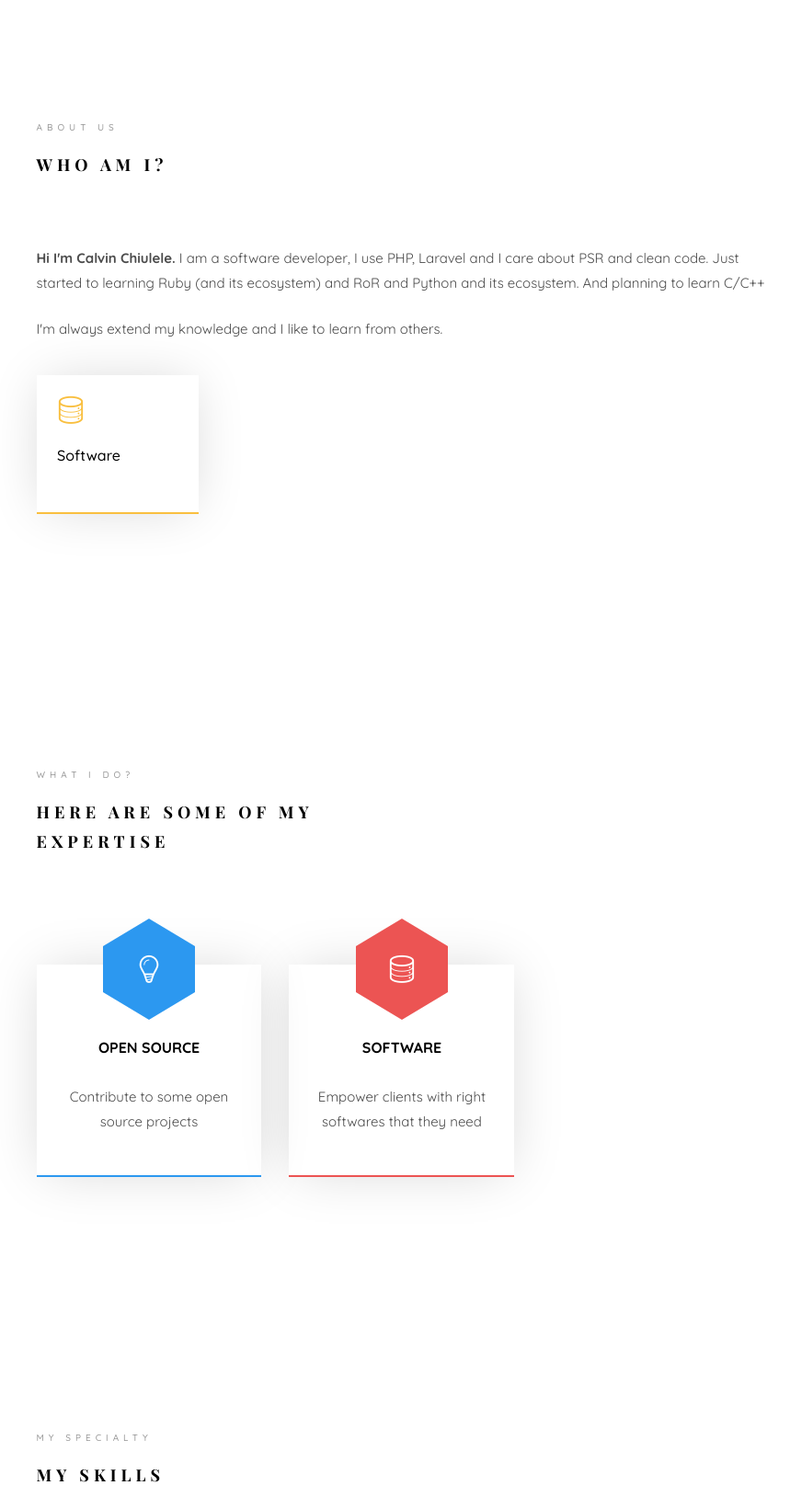
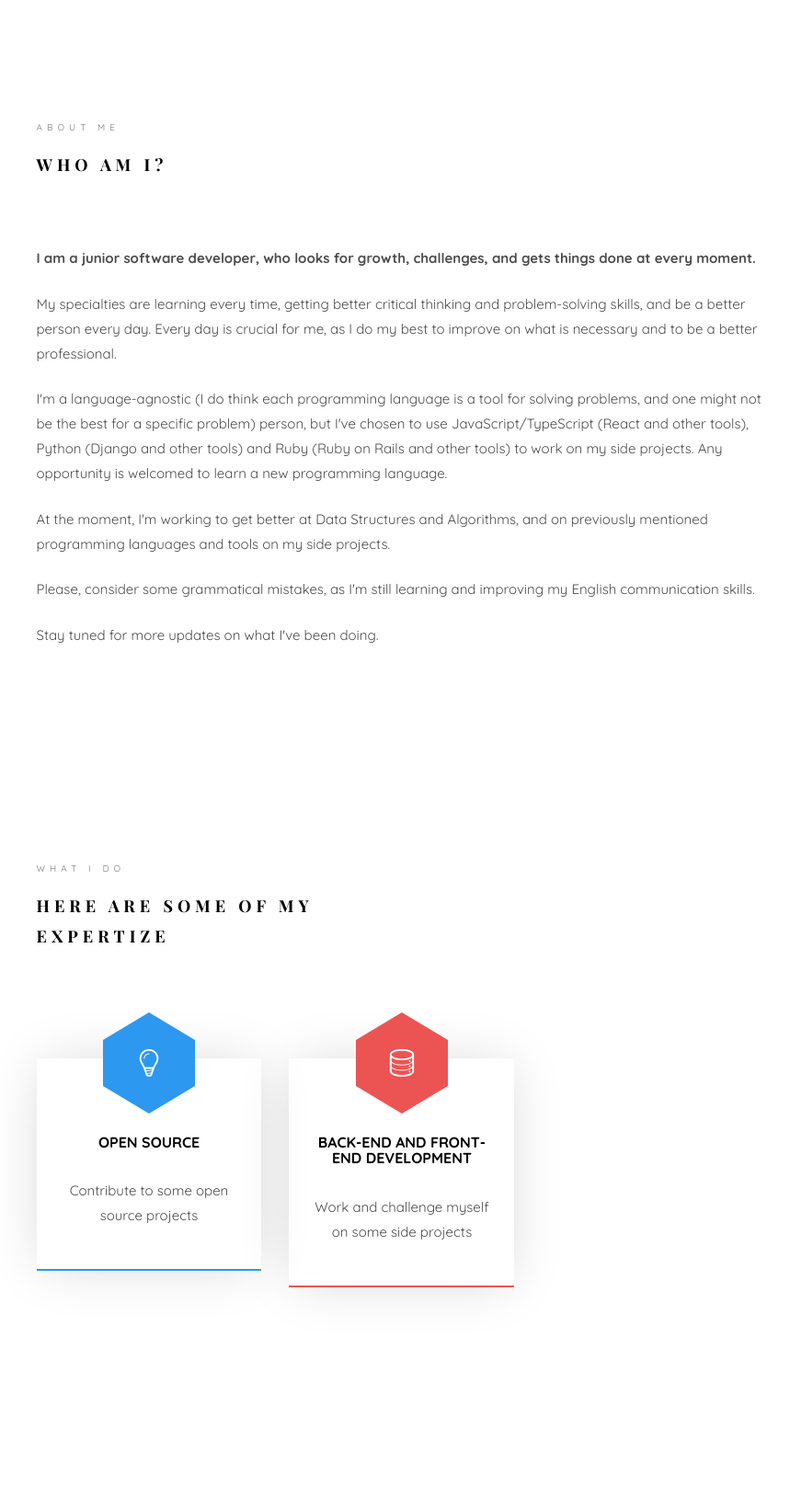
Before and after one commit to calvinchiulele/calvinchiulele.github.io, a plain HTML site: page index.html in a window 1280 px wide. Shown: the part 880-2508 px from the top of the page at 92% size, without its empty margins (353-1212 px from the left). Drawn offline with nearby package versions, Linux system fonts and the light colour scheme; files whose address does not match are found by name; a web font is replaced by a local one.

Commit message:
Change index.html

```diff
--- a/index.html
+++ b/index.html
@@ -57,7 +57,7 @@
 		<aside id="colorlib-aside" role="complementary" class="border js-fullheight">
 			<div class="text-center">
 				<div class="author-img" style="background-image: url(images/calvin.jpeg);"></div>
-				<h1 id="colorlib-logo"><a href="index.html">Calvin Carlos da Conceicao Chiulele</a></h1>
+				<h1 id="colorlib-logo"><a href="index.html">Calvin Carlos da Conceição Chiulele</a></h1>
 				<span class="position"><a href="#">Software Developer</a> in Mozambique</span>
 			</div>
 			<nav id="colorlib-main-menu" role="navigation" class="navbar">
@@ -99,7 +99,7 @@ Copyright &copy;<script>document.write(new Date().getFullYear());</script> All r
 					   			<div class="col-md-6 col-md-offset-3 col-md-pull-3 col-sm-12 col-xs-12 js-fullheight slider-text">
 					   				<div class="slider-text-inner js-fullheight">
 					   					<div class="desc">
-						   					<h1>Hi! <br>I'm Calvin</h1>
+						   					<h1>Hi there! <br>I'm Calvin</h1>
 											</div>
 					   				</div>
 					   			</div>
@@ -117,19 +117,20 @@ Copyright &copy;<script>document.write(new Date().getFullYear());</script> All r
 							<div class="row row-bottom-padded-sm animate-box" data-animate-effect="fadeInLeft">
 								<div class="col-md-12">
 									<div class="about-desc">
-										<span class="heading-meta">About Us</span>
+										<span class="heading-meta">About me</span>
 										<h2 class="colorlib-heading">Who Am I?</h2>
-										<p><strong>Hi I'm Calvin Chiulele.</strong> I am a software developer, I use PHP, Laravel and I care about PSR and clean code.
-											Just started to learning Ruby (and its ecosystem) and RoR and Python and its ecosystem. And planning to learn C/C++</p>
-										<p>I'm always extend my knowledge and I like to learn from others. </p>
-									</div>
-								</div>
-							</div>
-							<div class="row">
-								<div class="col-md-3 animate-box" data-animate-effect="fadeInTop">
-									<div class="services color-3">
-										<span class="icon2"><i class="icon-data"></i></span>
-										<h3>Software</h3>
+										<p>
+											<strong>I am a junior software developer, who looks for growth, challenges, and gets things done at every moment.</strong>
+											<p>My specialties are learning every time, getting better critical thinking and problem-solving skills, and be a better person every day.
+												Every day is crucial for me, as I do my best to improve on what is necessary and to be a better professional.
+											</p>
+											<p>I'm a language-agnostic (I do think each programming language is a tool for solving problems, and one might not be the best for a specific problem) person, but I've chosen to use JavaScript/TypeScript (React and other tools), Python (Django and other tools) and Ruby (Ruby on Rails and other tools) to work on my side projects.
+												Any opportunity is welcomed to learn a new programming language.
+											</p>
+										<p>At the moment, I'm working to get better at Data Structures and Algorithms, and on previously mentioned programming languages and tools on my side projects.</p>
+										<p>Please, consider some grammatical mistakes, as I'm still learning and improving my English communication skills.</p>
+
+										<p>Stay tuned for more updates on what I've been doing.</p>
 									</div>
 								</div>
 							</div>
@@ -144,8 +145,8 @@ Copyright &copy;<script>document.write(new Date().getFullYear());</script> All r
 				<div class="colorlib-narrow-content">
 					<div class="row">
 						<div class="col-md-6 col-md-offset-3 col-md-pull-3 animate-box" data-animate-effect="fadeInLeft">
-							<span class="heading-meta">What I do?</span>
-							<h2 class="colorlib-heading">Here are some of my expertise</h2>
+							<span class="heading-meta">What I do</span>
+							<h2 class="colorlib-heading">Here are some of my expertize</h2>
 						</div>
 					</div>
 					<div class="row row-pt-md">
@@ -166,8 +167,8 @@ Copyright &copy;<script>document.write(new Date().getFullYear());</script> All r
 									<i class="icon-data"></i>
 								</span>
 								<div class="desc">
-									<h3>Software</h3>
-									<p>Empower clients with right softwares that they need</p>
+									<h3>Back-end and Front-end development</h3>
+									<p>Work and challenge myself on some side projects</p>
 								</div>
 							</div>
 						</div>
@@ -451,20 +452,8 @@ Copyright &copy;<script>document.write(new Date().getFullYear());</script> All r
 								</div>
 								<div class="colorlib-text">
 									<p>
-										<a href="https://twitter.com/calvinchiulele">
-										@calvinchiulele</a>
-									</p>
-								</div>
-							</div>
-
-							<div class="colorlib-feature colorlib-feature-sm animate-box" data-animate-effect="fadeInLeft">
-								<div class="colorlib-icon">
-									<i class="icon-globe-outline"></i>
-								</div>
-								<div class="colorlib-text">
-									<p>
 										<a href="https://github.com/calvinchiulele">
-										@calvinchiulele</a>
+										GitHub @calvinchiulele</a>
 									</p>
 								</div>
 							</div>
```
